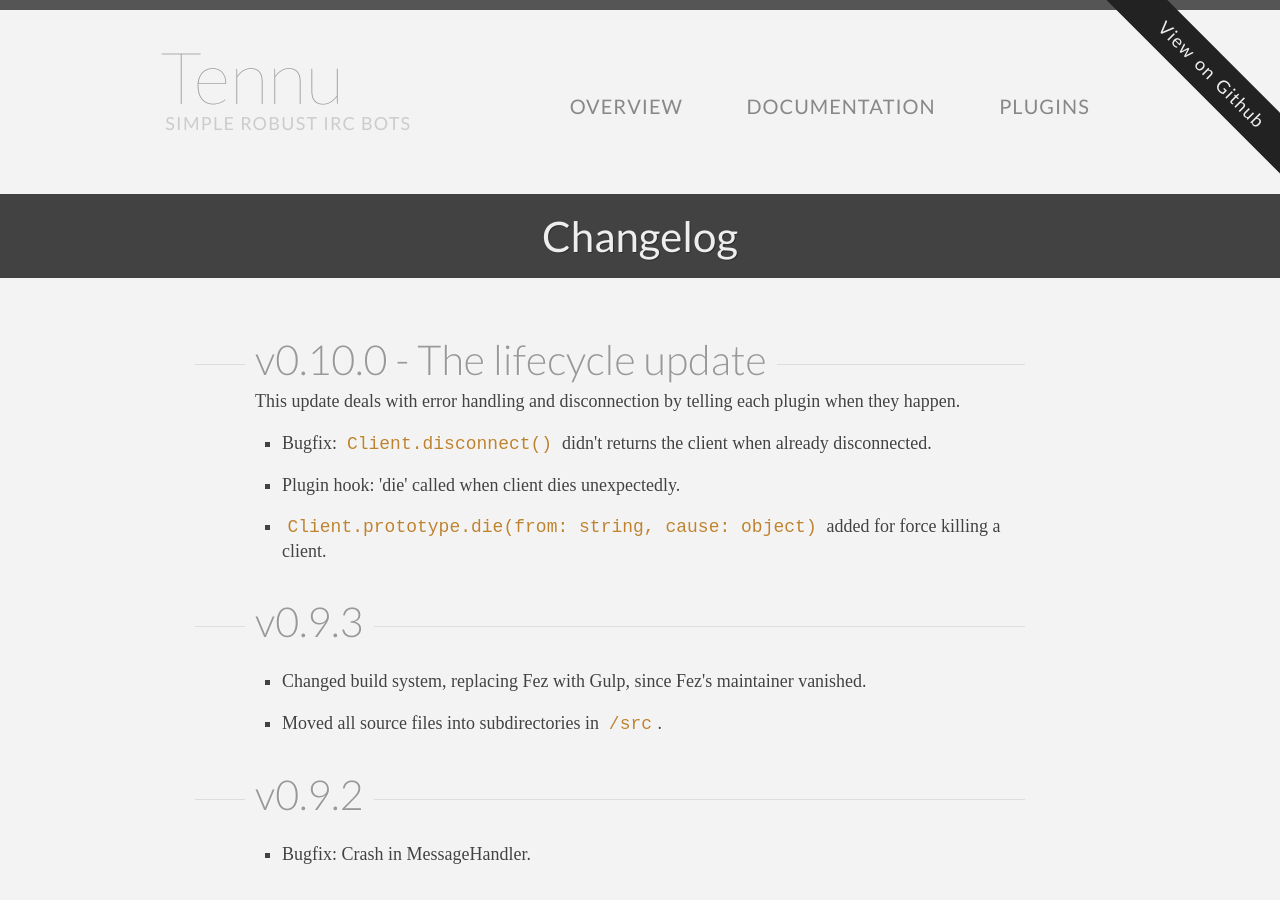
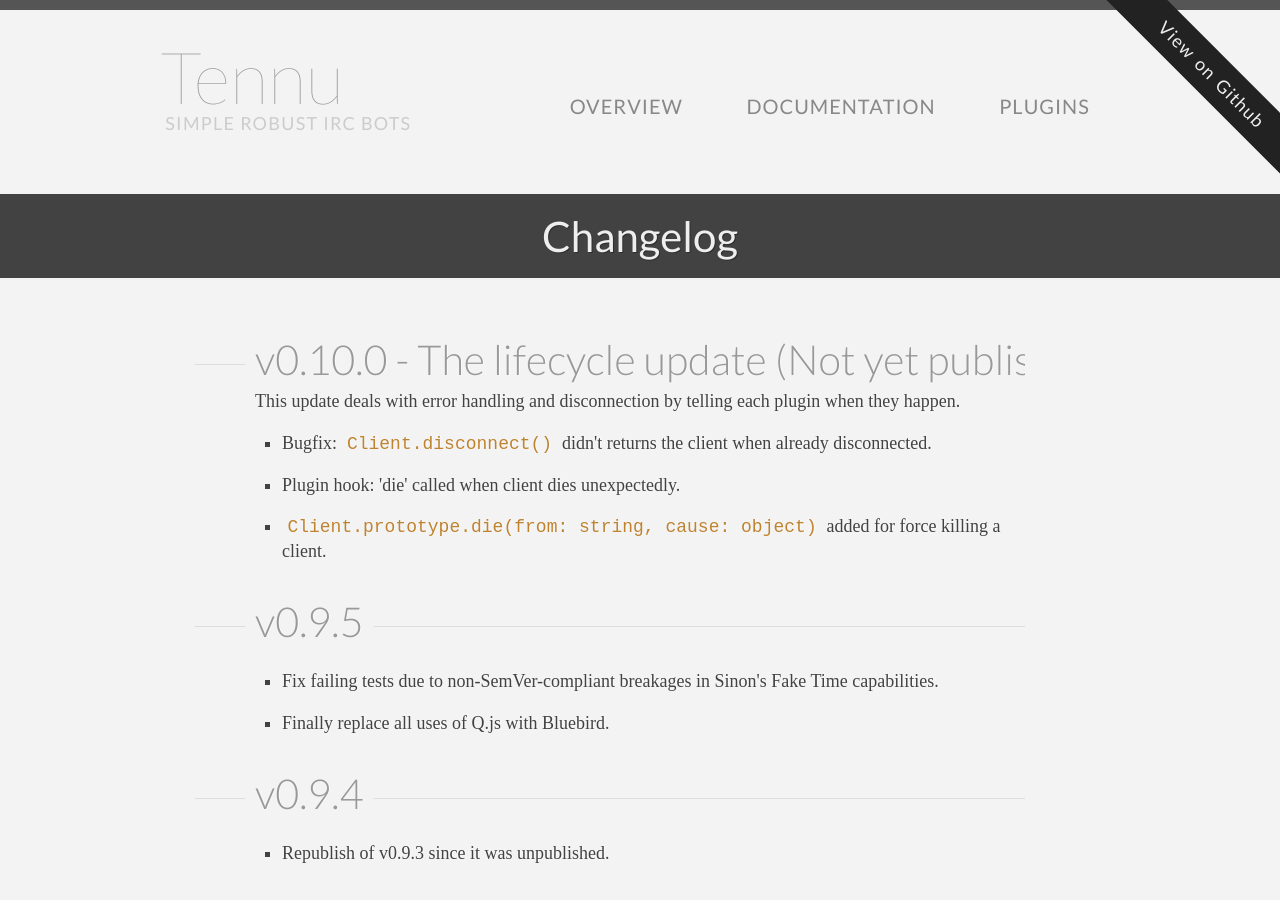
Before and after one commit to Tennu/tennu.github.io, a Jekyll site: the page built from documentation/changelog.html, in a window 1280 px wide and 900 px high. Built offline with Jekyll 4.4.1, drawn with Linux system fonts in a browser that asks for light colours; some web fonts are replaced.

Commit message:
New versions

```diff
--- a/documentation/changelog.html
+++ b/documentation/changelog.html
@@ -3,7 +3,7 @@ layout: document
 title: Changelog
 ---
 
-<h2>v0.10.0 - The lifecycle update</h2>
+<h2>v0.10.0 - The lifecycle update (Not yet published)</h2>
 
 This update deals with error handling and disconnection by telling each plugin when they happen.
 
@@ -11,6 +11,19 @@ This update deals with error handling and disconnection by telling each plugin w
     <li>Bugfix: <code>Client.disconnect()</code> didn't returns the client when already disconnected.</li>
     <li>Plugin hook: 'die' called when client dies unexpectedly.</li>
     <li><code>Client.prototype.die(from: string, cause: object)</code> added for force killing a client.</li>
+</ul>
+
+<h2>v0.9.5</h2>
+
+<ul>
+    <li>Fix failing tests due to non-SemVer-compliant breakages in Sinon's Fake Time capabilities.</li>
+    <li>Finally replace all uses of Q.js with Bluebird.</li>
+</ul>
+
+<h2>v0.9.4</h2>
+
+<ul>
+    <li>Republish of v0.9.3 since it was unpublished.</li>
 </ul>
 
 <h2>v0.9.3</h2>
```
Also changed, not shown: documentation/api/limitations.md (+2 -0 lines).
